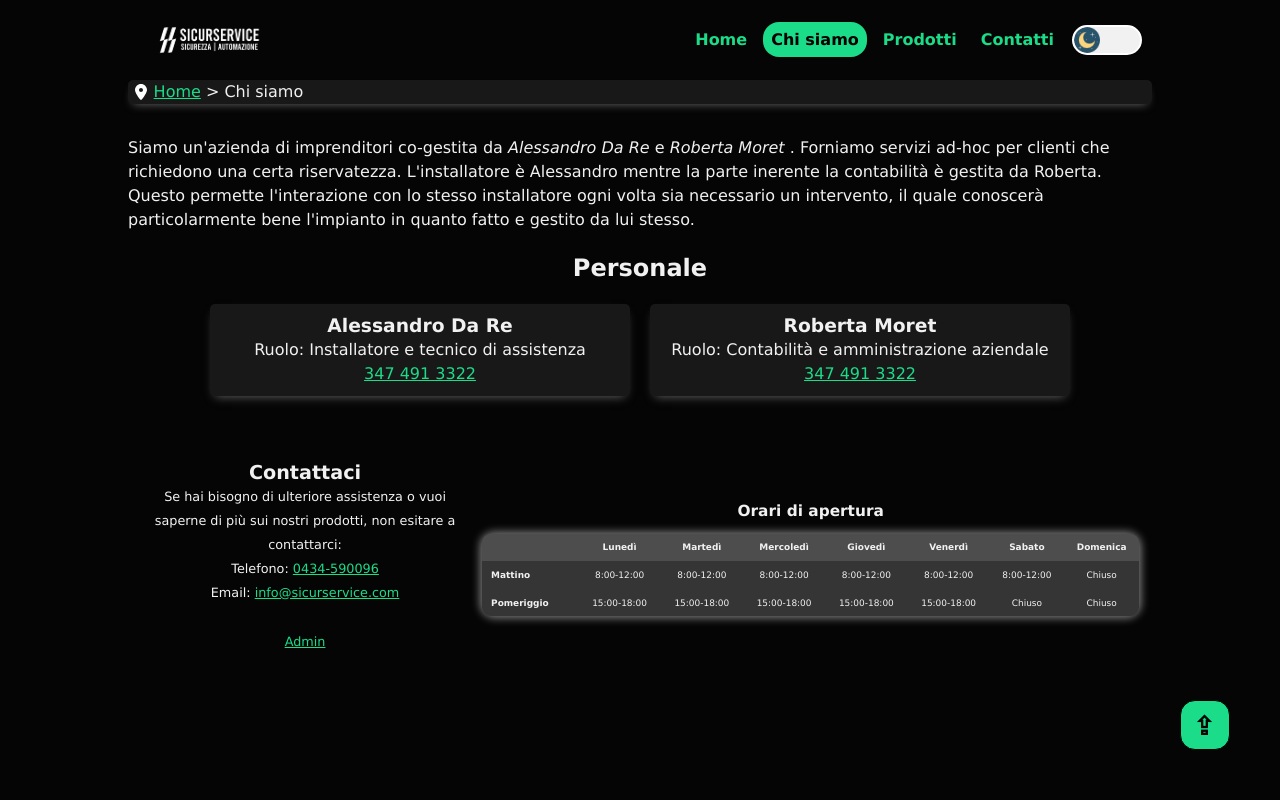
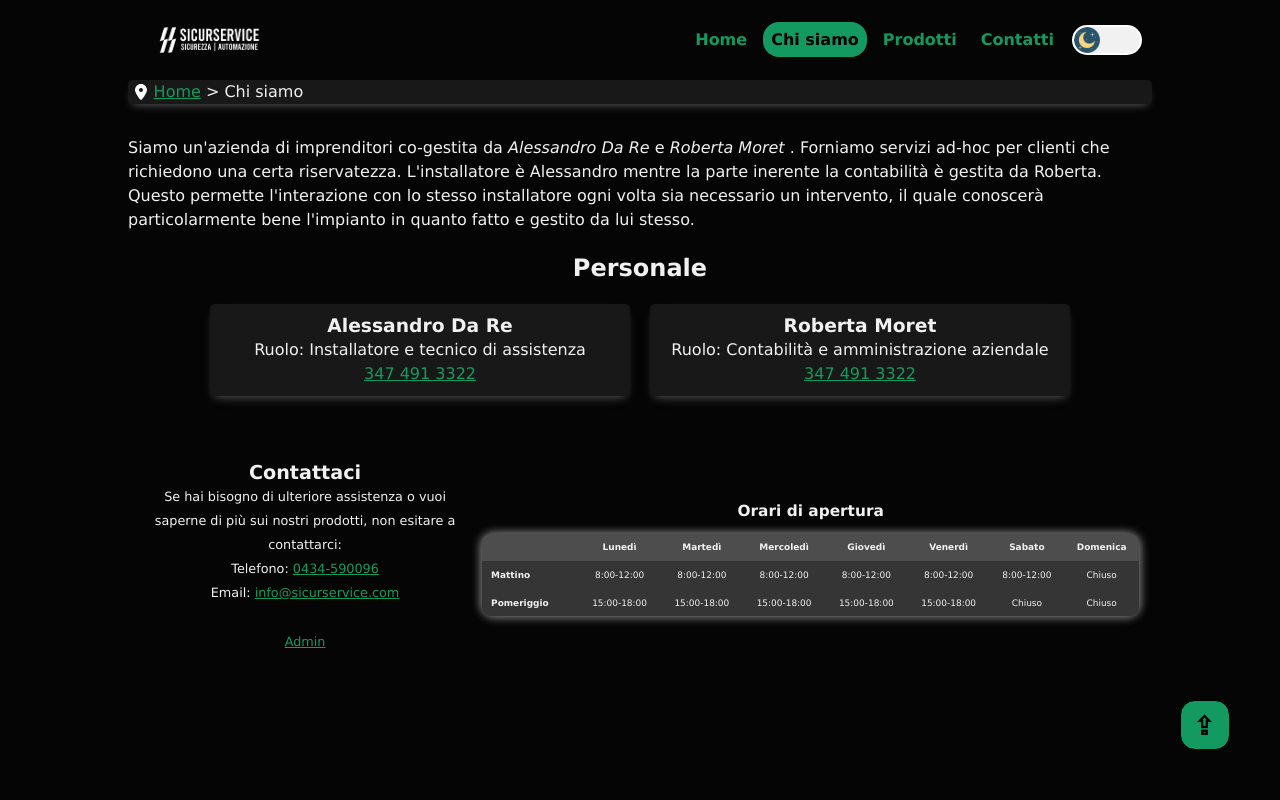
Before and after one commit to gdr00/progetto-tec, a PHP site: page /html/chiSiamo.html in a window 1280 px wide. Run offline with PHP 8.4, Linux system fonts and the light colour scheme.

Commit message:
removed underline in menu and fixed contrast

```diff
--- a/css/style.css
+++ b/css/style.css
@@ -9,10 +9,10 @@
   --bodylineheight: 1.9em; /*line height ok per dislessia, almeno 1.5*/
   --globaltxtsize: 1em;
   --txtcolor: #f1f1f1;
-  --linkcolor: #1BDC88;
+  --linkcolor: #139A60;
   --linkvisitedcolor: #BD89EB;
   --currentnavpagetxtcolor: black;
-  --currentnavpagebg: #1BDC88;
+  --currentnavpagebg: #139A60;
   --navlinkhoverbg: white;
   --navlinkhovercolor: black;
   --themebg: #f1f1f1;
@@ -22,11 +22,11 @@
   --cardshadow: #141414;
   --cardLogobg: #fff;
   --cardtitlesize: 1.2em;
-  --animatedformcolor: #1BDC88;
+  --animatedformcolor: #139A60;
   --theadcolor: #4D4D4D;
   --tbodycolor: #363535;
   --iconpos: left;
-  --formbuttoncolor: #1BDC88;
+  --formbuttoncolor: #139A60;
   --footertxtsize: .8em;
   --tabletxtsize: .7em;
   --logo: url(../img/logo-sfondo-nero.webp);
@@ -178,7 +178,6 @@ header h1 {
 #menu a:hover {
   background-color: var(--navlinkhoverbg);
   color: var(--navlinkhovercolor);
-  text-decoration: underline;
   /*border-radius: 1em;
   padding: .5em .5em; /*top bottom left right padding, introducing it with linear transition moves the text to respect li padding to remove this effect add the same padding in a "non active"*/
   transition: linear 0.14s;
```
